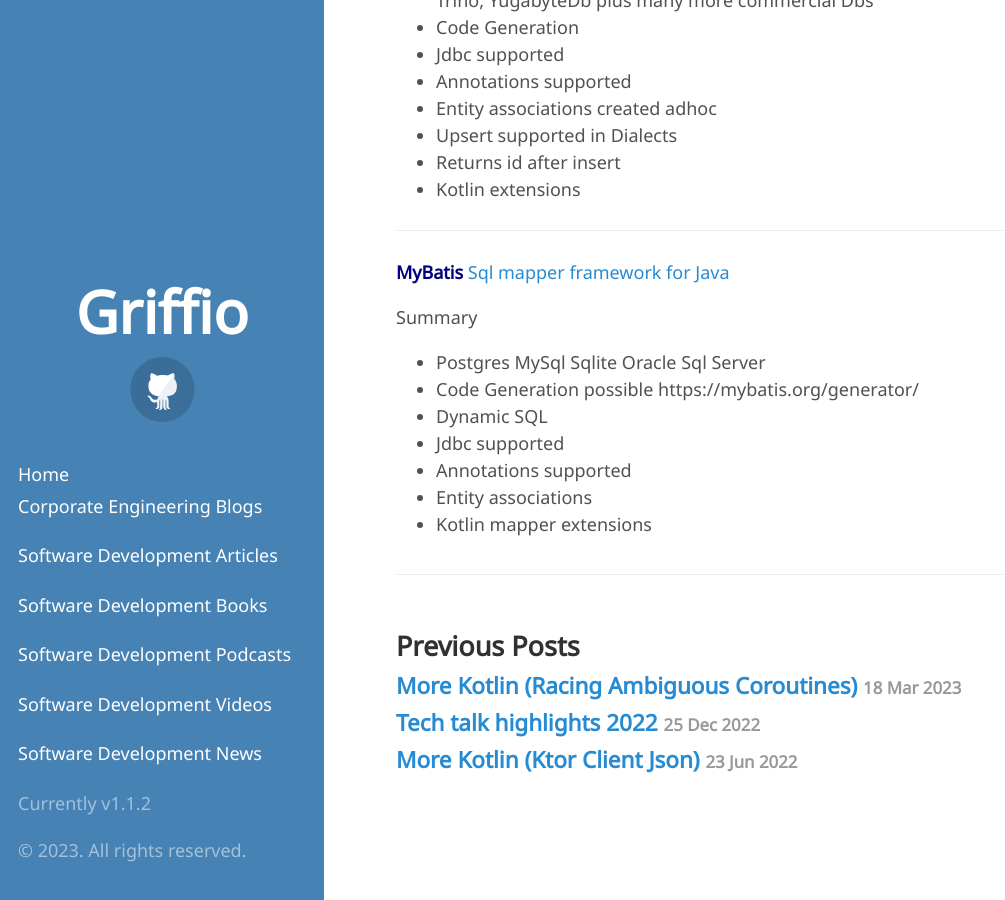
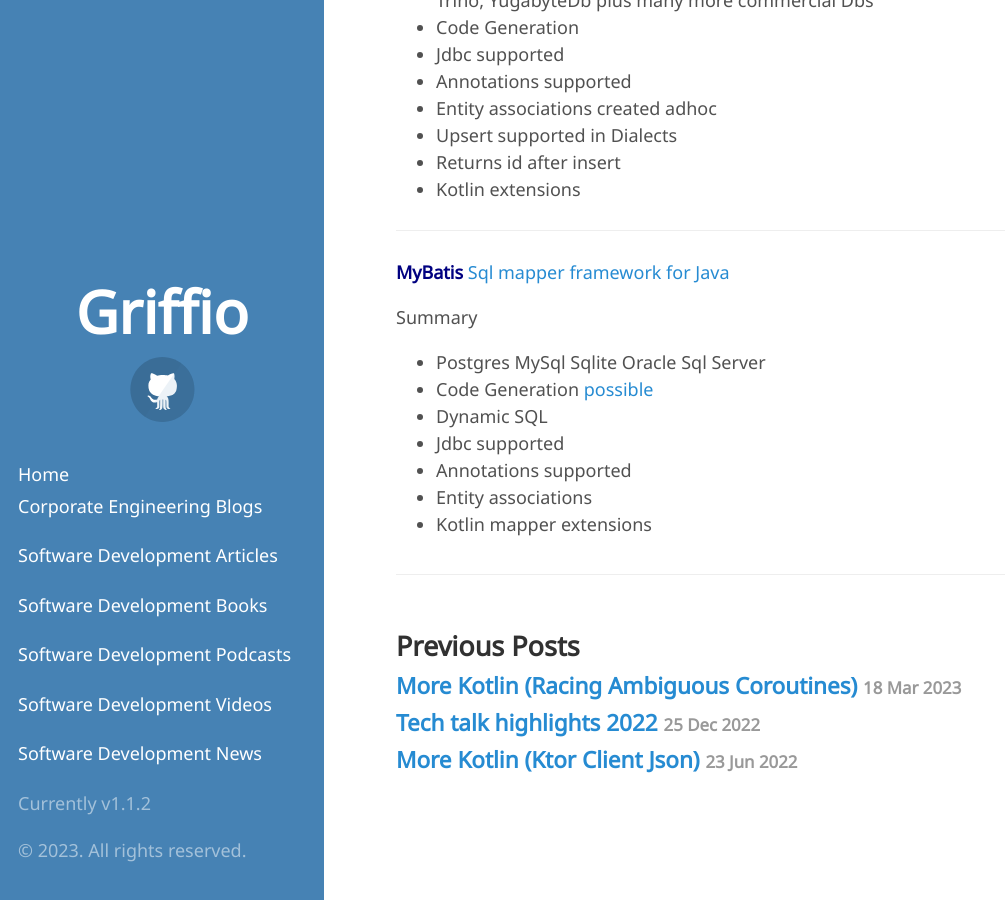
Before and after one commit to griffio/griffio.github.io, a Jekyll site: the page built from _posts/2023-04-20-More-Kotlin-Sql-Persistence-Comparision.md, in a window 1280 px wide and 900 px high, scrolled down 4985 px. Shown: the whole window, without its empty margins (0-1005 px from the left). Built offline with Jekyll 4.4.1, drawn with Linux system fonts in a browser that asks for light colours; some web fonts are replaced.

```diff
--- a/_posts/2023-04-20-More-Kotlin-Sql-Persistence-Comparision.md
+++ b/_posts/2023-04-20-More-Kotlin-Sql-Persistence-Comparision.md
@@ -184,7 +184,7 @@
 Summary
 
 * Postgres MySql Sqlite Oracle Sql Server
-* Code Generation possible https://mybatis.org/generator/
+* Code Generation [possible](https://mybatis.org/generator/)
 * Dynamic SQL
 * Jdbc supported
 * Annotations supported
```
